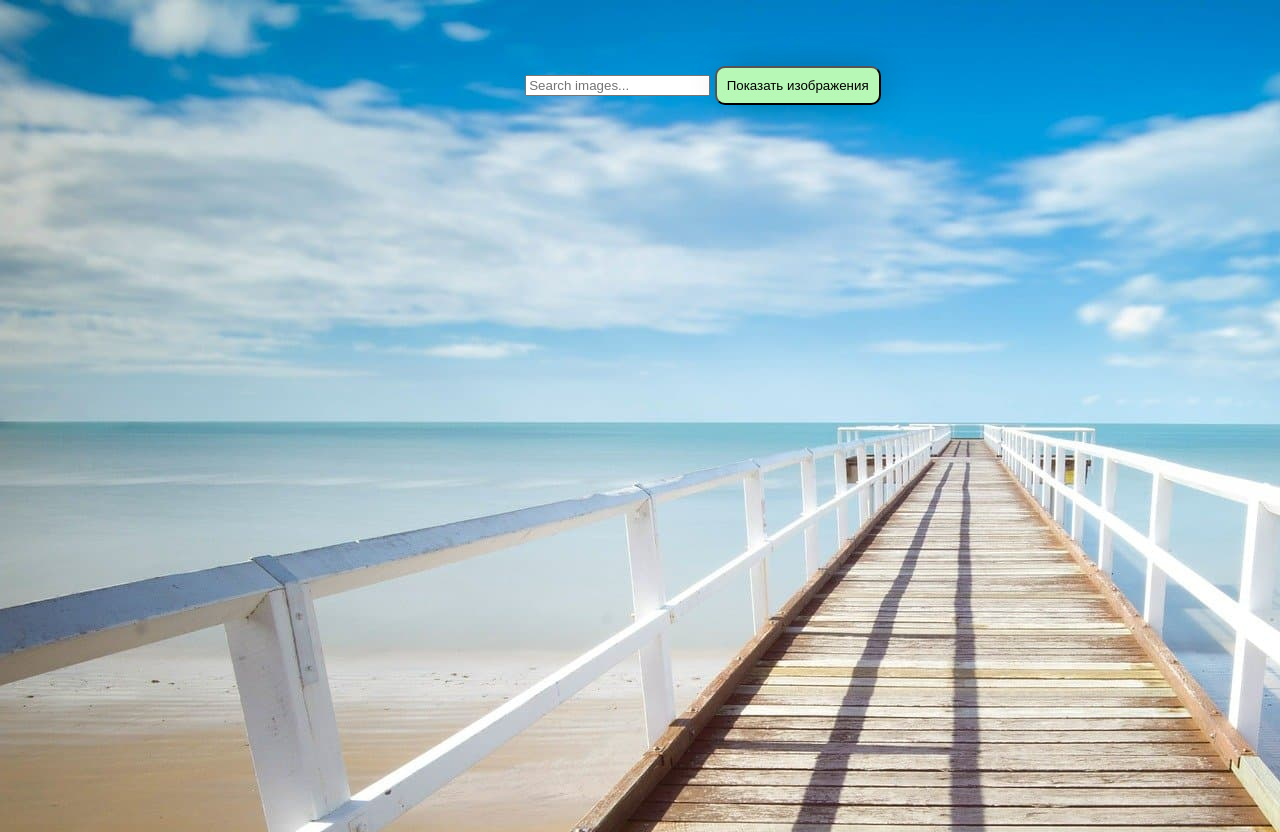
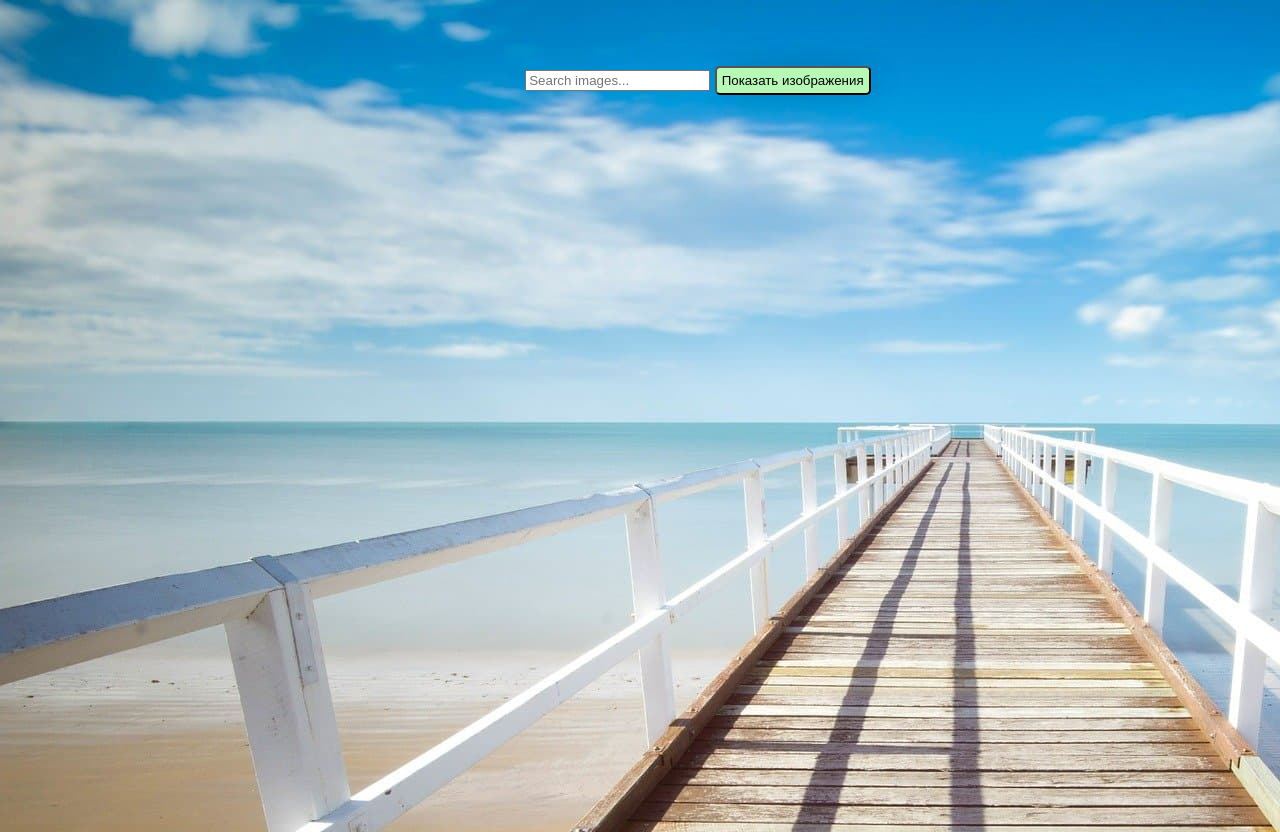
Before and after one commit to AlexeyZyukov/goit-js-hw-13-image-finder, a website built with Parcel: page src/index.html in a window 1280 px wide. Built offline with nearby package versions, Linux system fonts and the light colour scheme.

Commit message:
update of styles

```diff
--- a/src/styles.css
+++ b/src/styles.css
@@ -42,15 +42,13 @@ p {
 }
 
 .btn {
-  border-radius: 3px;
+  border-radius: 5px;
+  cursor: pointer;
 }
 
 .button {
-  cursor: pointer;
-
-  padding: 10px;
+  padding: 5px;
   background-color: #b8f8b6;
-  border-radius: 10px;
   box-shadow: 4px 0px 37px -9px rgba(0, 0, 0, 0.43);
   transition: background-color 250ms;
   -webkit-box-shadow: 4px 0px 37px -9px rgba(0, 0, 0, 0.43);
```
Also changed, not shown: src/partials/body.html (+2 -3 lines).
